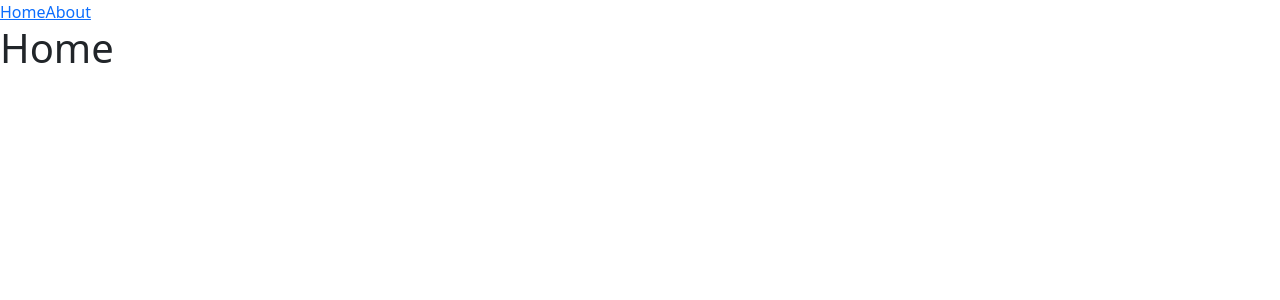
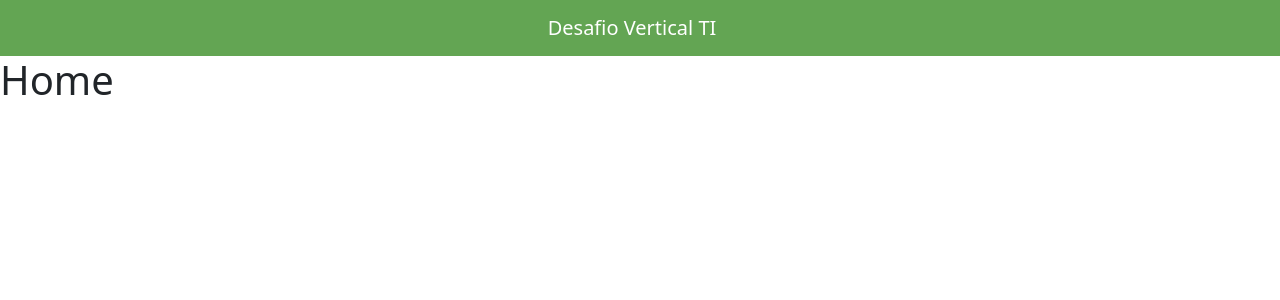
Before and after one commit to ThFabricio/desafio-vertical, a Vue app in the folder desafio-front/: page / in a window 1280 px wide. Shown: the top 300 px of the page. Built offline with nearby package versions, Linux system fonts and the light colour scheme.

Commit message:
fix: ajustes da navbar

```diff
--- a/desafio-front/src/App.vue
+++ b/desafio-front/src/App.vue
@@ -5,9 +5,10 @@ import { RouterLink, RouterView } from 'vue-router'
 <template>
   <header>
     <div class="wrapper">
-      <nav>
-        <RouterLink to="/">Home</RouterLink>
-        <RouterLink to="/about">About</RouterLink>
+      <nav class="navbar" style="background-color: #63a553;">
+        <div class="container-fluid justify-content-center">
+          <a class="navbar-brand text-white" href="#">Desafio Vertical TI</a>
+        </div>
       </nav>
     </div>
   </header>
```
